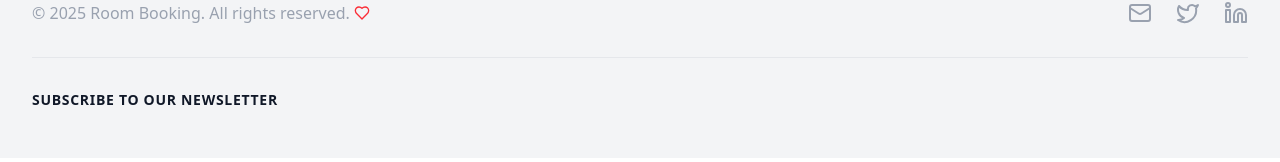
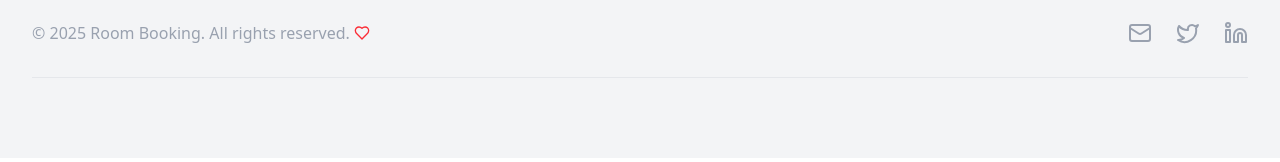
Before and after one commit to alvinkenyagah/room-booking-UI, a React (Vite) app: page / in a window 1280 px wide. Shown: the part 618-780 px from the top of the page. Built offline with nearby package versions, Linux system fonts and the light colour scheme; no server answers.

Commit message:
add footer and ui improvements

```diff
--- a/src/components/Footer.jsx
+++ b/src/components/Footer.jsx
@@ -112,9 +112,9 @@ const Footer = () => {
 
         {/* Newsletter subscription - optional */}
         <div className="mt-8 border-t border-gray-200 pt-8">
-          <h3 className="text-sm font-semibold text-gray-900 tracking-wider uppercase">
+          {/* <h3 className="text-sm font-semibold text-gray-900 tracking-wider uppercase">
             Subscribe to our newsletter
-          </h3>
+          </h3> */}
           {/* <p className="mt-2 text-base text-gray-600">
             Get the latest news and updates directly to your inbox.
           </p>
```
